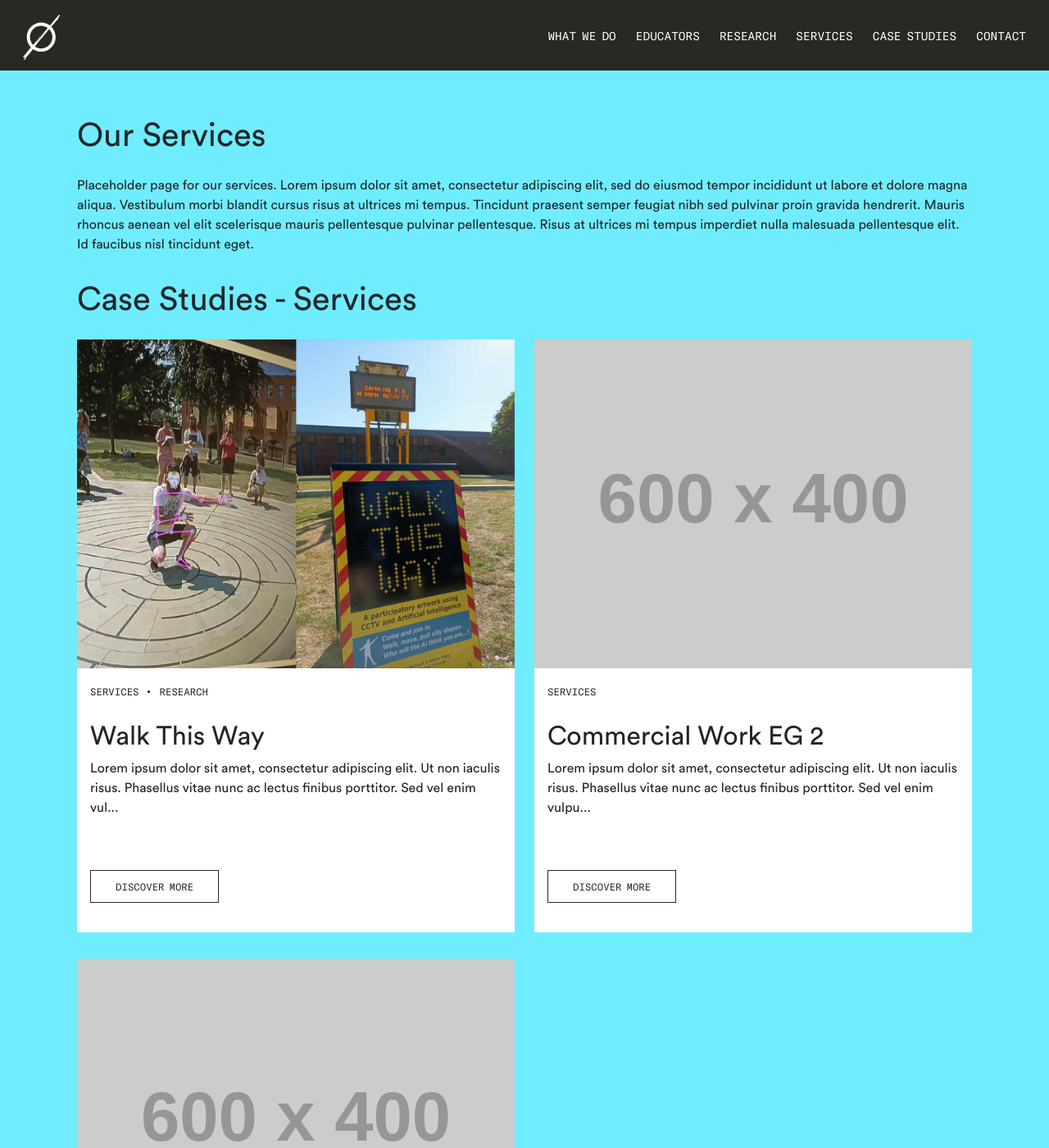
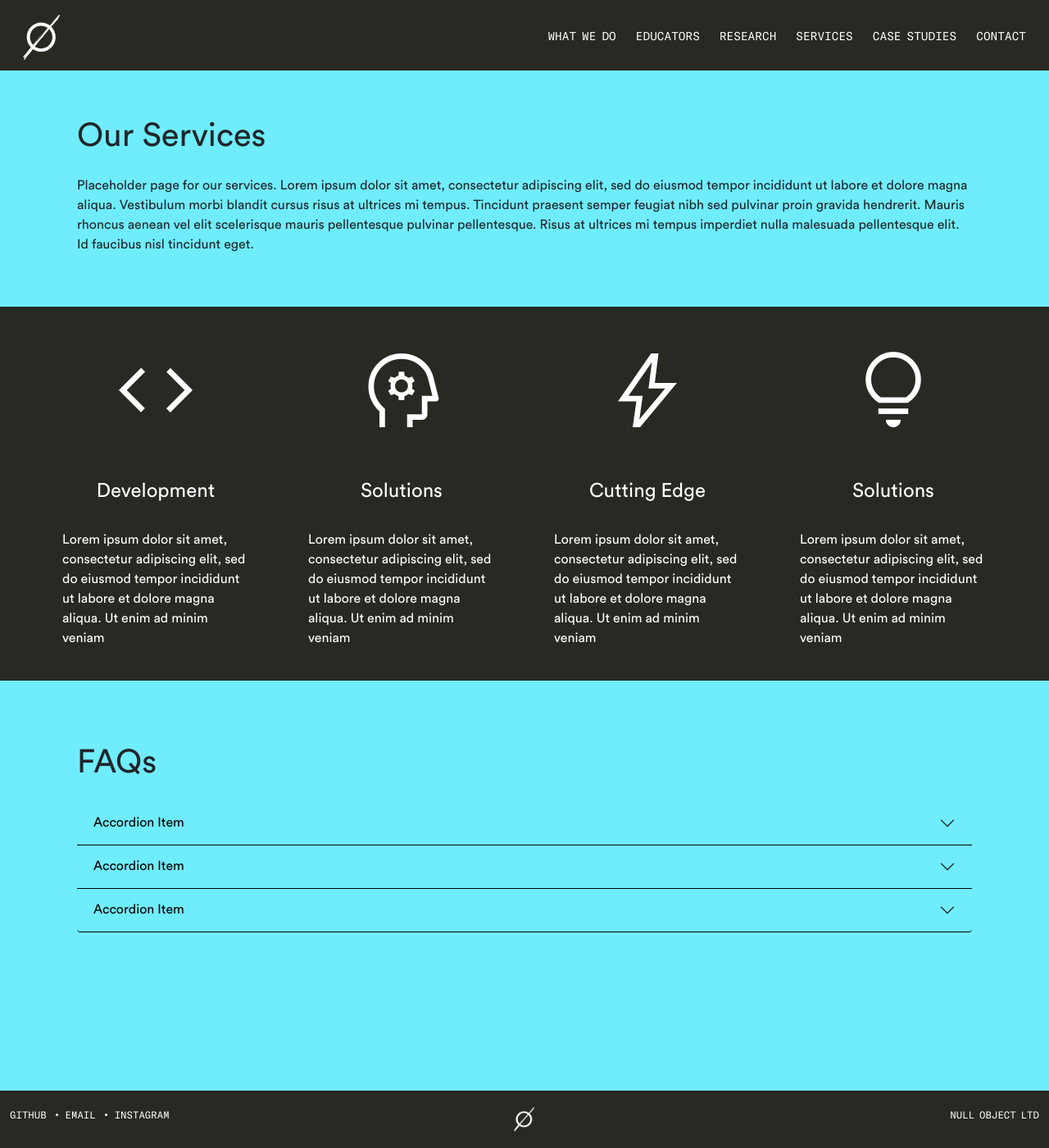
Before and after one commit to null-object-io/null-site, a Jekyll site: the page built from services.markdown, in a window 1280 px wide and 1400 px high. Shown: the whole window at 82% size. Built offline with Jekyll 4.4.1, drawn with Linux system fonts in a browser that asks for light colours; nearby versions of some CDN libraries; some of the changed text lies outside the part shown.

Commit message:
services page and section

```diff
--- /dev/null
+++ b/_includes/faqs.html
@@ -0,0 +1,44 @@
+<div class="container mt-3 mb-5">
+  <div class="row faqs max-width-1200">
+      <div class="col pt-1">
+
+        <h1 class="post-title">FAQs</h1>
+
+        <div class="accordion " id="accordion-faqs">
+          <div class="accordion-item">
+            <h2 class="accordion-header" id="flush-headingOne">
+              <button class="accordion-button collapsed" type="button" data-bs-toggle="collapse" data-bs-target="#flush-collapseOne" aria-expanded="false" aria-controls="flush-collapseOne">
+                Accordion Item
+              </button>
+            </h2>
+            <div id="flush-collapseOne" class="accordion-collapse collapse" aria-labelledby="flush-headingOne" data-bs-parent="#accordion-faqs">
+              <div class="accordion-body">Qui magnam molestiae et voluptates minus ea ipsum voluptates ut culpa exercitationem hic ipsam assumenda! Et aliquid rerum ea atque dolorem aut maiores laudantium sed labore aspernatur sit itaque aspernatur aut aperiam culpa. Qui nobis adipisci et alias consequuntur ab dolore omnis et voluptatem autem et quidem quis. Est voluptas maiores eos ullam cupiditate vel maxime dolorem sed pariatur laborum et molestiae voluptatibus est perferendis dicta sit dolorem earum. .</div>
+            </div>
+          </div>
+          <div class="accordion-item">
+            <h2 class="accordion-header" id="flush-headingTwo">
+              <button class="accordion-button collapsed" type="button" data-bs-toggle="collapse" data-bs-target="#flush-collapseTwo" aria-expanded="false" aria-controls="flush-collapseTwo">
+                Accordion Item
+              </button>
+            </h2>
+            <div id="flush-collapseTwo" class="accordion-collapse collapse" aria-labelledby="flush-headingTwo" data-bs-parent="#accordion-faqs">
+              <div class="accordion-body">Qui nobis adipisci et alias consequuntur ab dolore omnis et voluptatem autem et quidem quis. Est voluptas maiores eos ullam cupiditate vel maxime dolorem sed pariatur laborum et molestiae voluptatibus est perferendis dicta sit dolorem earum.</div>
+            </div>
+          </div>
+          <div class="accordion-item">
+            <h2 class="accordion-header" id="flush-headingThree">
+              <button class="accordion-button collapsed" type="button" data-bs-toggle="collapse" data-bs-target="#flush-collapseThree" aria-expanded="false" aria-controls="flush-collapseThree">
+                Accordion Item
+              </button>
+            </h2>
+            <div id="flush-collapseThree" class="accordion-collapse collapse" aria-labelledby="flush-headingThree" data-bs-parent="#accordion-faqs">
+              <div class="accordion-body">Aut consequuntur fugiat qui veritatis quidem vel illum vitae qui odit galisum. Et incidunt ipsam eum voluptatibus sequi et natus illo non iste inventore.
+                <br><br>
+              Est quod nulla aut mollitia dicta et numquam internos rem tenetur voluptas eum fugiat mollitia. Est molestiae omnis est Quis cupiditate quo omnis dolor sit excepturi velit eum possimus vero sed voluptas tenetur! </div>
+            </div>
+          </div>
+        </div>
+
+    </div>
+  </div>
+</div>
--- a/_includes/head.html
+++ b/_includes/head.html
@@ -17,4 +17,6 @@
   />
   <link rel="icon" type="image/x-icon" href="{{"/favicon.ico" | relative_url}}">
 
+  <script src="https://kit.fontawesome.com/ce47ab769f.js" crossorigin="anonymous"></script>
+  <link href="https://fonts.googleapis.com/css2?family=Material+Symbols+Outlined" rel="stylesheet" />
 </head>
--- /dev/null
+++ b/_includes/services-icons.html
@@ -0,0 +1,28 @@
+<div class="container-fluid null-slate mt-5">
+  <div class="row service-icons max-width-1200">
+
+        <div class="col text-center pt-5">
+          <span class="material-symbols-outlined size-48">code</span>
+          <h4 class="pt-5">Development</h4>
+          <p class="text-start p-4">Lorem ipsum dolor sit amet, consectetur adipiscing elit, sed do eiusmod tempor incididunt ut labore et dolore magna aliqua. Ut enim ad minim veniam</p>
+        </div>
+
+        <div class="col text-center pt-5">
+          <span class="material-symbols-outlined size-48">psychology</span>
+          <h4 class="pt-5">Solutions</h4>
+          <p class="text-start p-4">Lorem ipsum dolor sit amet, consectetur adipiscing elit, sed do eiusmod tempor incididunt ut labore et dolore magna aliqua. Ut enim ad minim veniam</p>
+        </div>
+
+        <div class="col text-center pt-5">
+          <span class="material-symbols-outlined size-48">bolt</span>
+          <h4 class="pt-5">Cutting Edge</h4>
+          <p class="text-start p-4">Lorem ipsum dolor sit amet, consectetur adipiscing elit, sed do eiusmod tempor incididunt ut labore et dolore magna aliqua. Ut enim ad minim veniam</p>
+        </div>
+
+        <div class="col text-center pt-5">
+          <span class="material-symbols-outlined size-48">lightbulb</span>
+          <h4 class="pt-5">Solutions</h4>
+          <p class="text-start p-4">Lorem ipsum dolor sit amet, consectetur adipiscing elit, sed do eiusmod tempor incididunt ut labore et dolore magna aliqua. Ut enim ad minim veniam</p>
+        </div>
+  </div>
+</div>
--- a/_layouts/page.html
+++ b/_layouts/page.html
@@ -52,15 +52,6 @@ layout: default
   <!-- </div> -->
 
 
-{% elsif page.section == "services" %}
-  <div class="row max-width-1200">
-      <h1 class="case-studies-header">Case Studies - {{ page.section }}</h1>
-      <!-- <div class="row"> -->
-      {% for post in site.categories.services %}
-          {% include cards.html %}
-      {% endfor %}
-  </div>
-
 {% elsif page.section == "showcase" %}
   <div class="row max-width-1200">
     <div class="col-md-12">
@@ -81,3 +72,8 @@ layout: default
 {% if page.section == "about" %}
       {% include null-equation-block.html %}
 {% endif %}
+
+{% if page.section == "services" %}
+      {% include services-icons.html %}
+      {% include faqs.html %}
+{% endif %}
--- a/_sass/_custom.scss
+++ b/_sass/_custom.scss
@@ -201,6 +201,37 @@ a.nav-link:hover {
 	}
 }
 
+
+// service icons
+.service-icons {
+	color: white;
+}
+
+.material-symbols-outlined.size-48 {
+  font-size: 108px;
+  font-variation-settings: 'OPSZ' 48;
+}
+
+// accordian
+.accordion-button:not(.collapsed),
+.accordion-button,
+.accordion-body,
+.accordion-item  {
+    background-color: transparent;
+    color: #000000;
+}
+
+.accordion-item  {
+    border-bottom: 1px solid black;
+    border-top: 0;
+    border-left: 0;
+    border-right: 0;
+}
+
+.accordion-button:focus {
+    border-color: #000000;
+    box-shadow: 0 0 0 .05rem rgba(0,0,0,.25);
+}
 
 // bricks
 .bricks {
--- a/css/main.scss
+++ b/css/main.scss
@@ -40,6 +40,7 @@ $content-width: 800px;
 $on-palm: 600px;
 $on-laptop: 800px;
 
+
 // Use media queries like this:
 // @include media-query($on-palm) {
 //     .wrapper {
```
